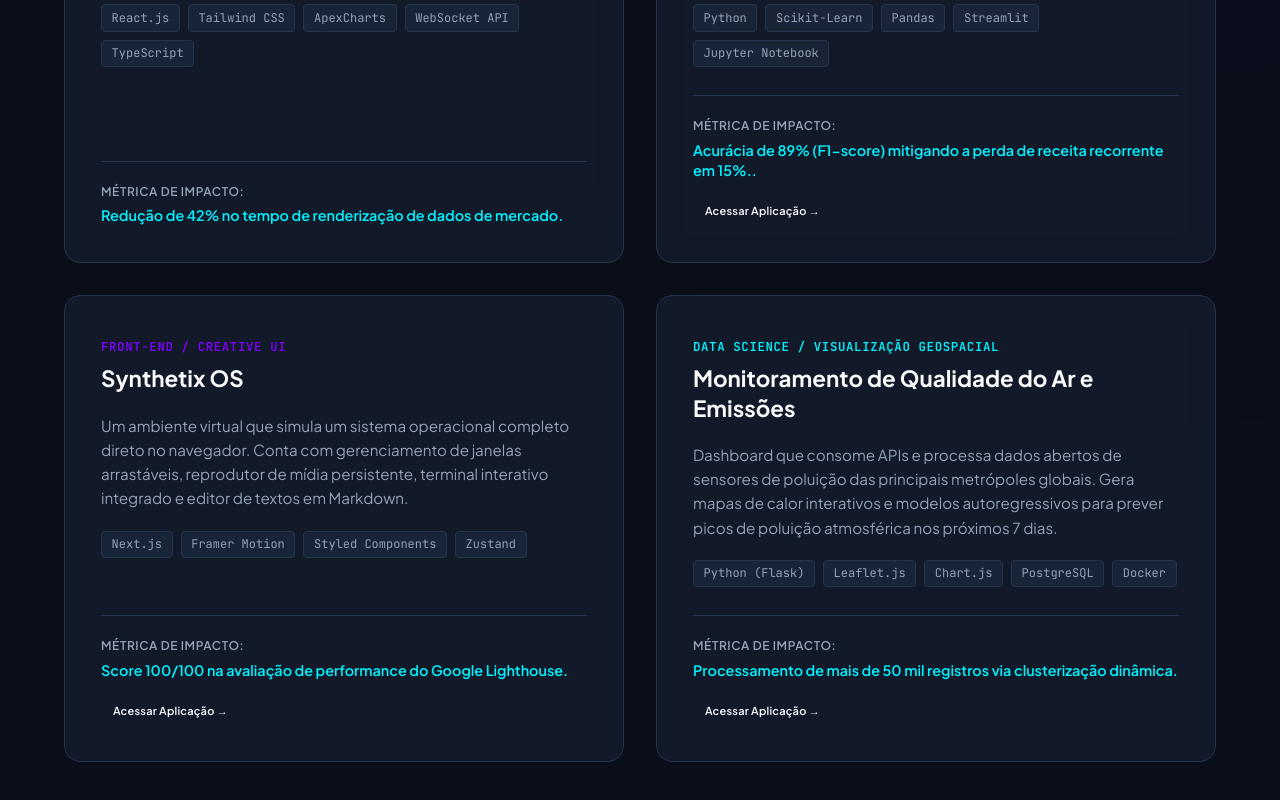
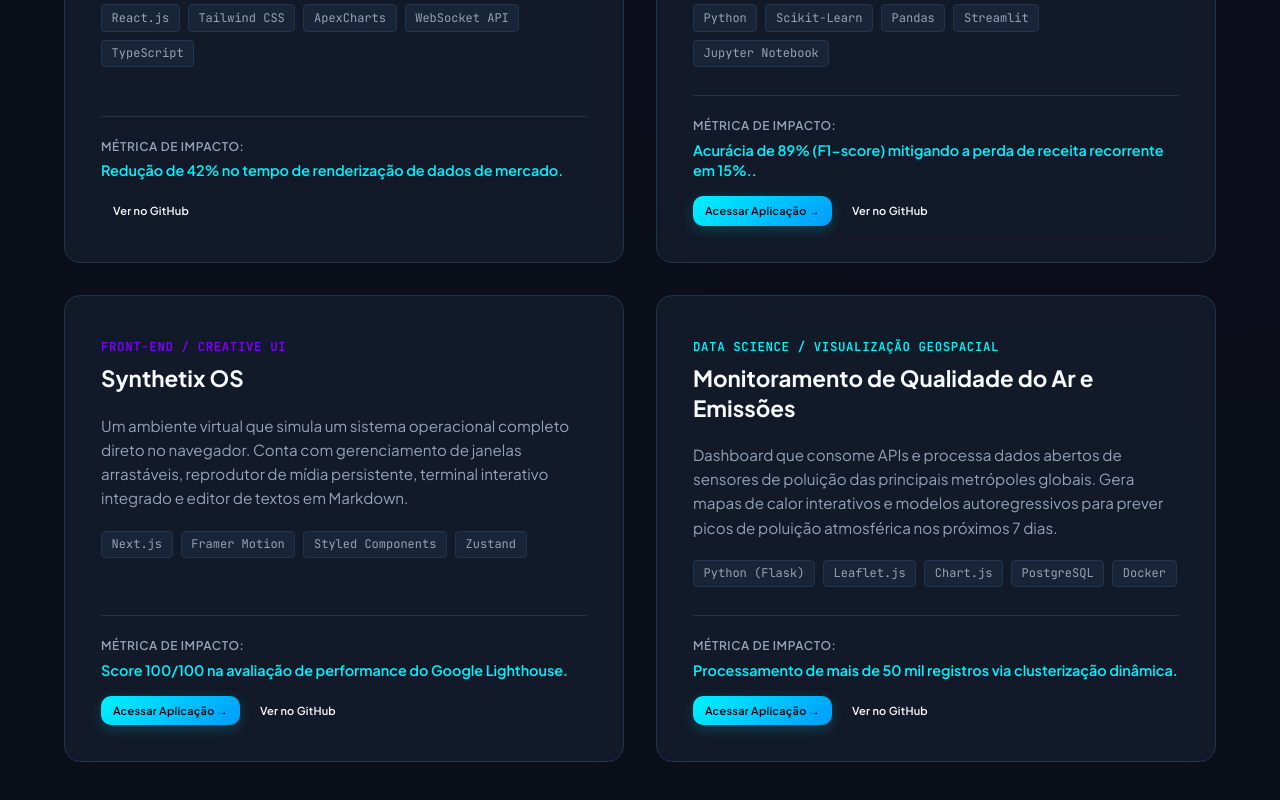
Before and after one commit to fabriciotavares-data/portfolio-web, a React (Vite) app: page / in a window 1280 px wide. Shown: the part 2249-3049 px from the top of the page. Built offline with nearby package versions, Linux system fonts and the light colour scheme.

Commit message:
feat: add GitHub links for each project card

```diff
--- a/src/components/Projects.tsx
+++ b/src/components/Projects.tsx
@@ -6,6 +6,7 @@ interface Project {
   technologies: string[];
   impact: string;
   url?: string;
+  githubUrl?: string;
 }
 
 export const Projects = () => {
@@ -15,7 +16,8 @@ export const Projects = () => {
       category: 'Front-End / Data Visualization',
       description: 'Interface moderna e de ultra-alta performance para corretoras de criptomoedas. Inclui gráficos de velas (candlestick) atualizados via WebSocket, livros de ofertas em tempo real e painel dinâmico para acompanhamento de carteira.',
       technologies: ['React.js', 'Tailwind CSS', 'ApexCharts', 'WebSocket API', 'TypeScript'],
-      impact: 'Redução de 42% no tempo de renderização de dados de mercado.'
+      impact: 'Redução de 42% no tempo de renderização de dados de mercado.',
+      githubUrl: 'https://github.com/fabriciotavares-data/aether-finance'
     },
     {
       title: 'Modelo de Previsão de Cancelamento de SaaS (Churn)',
@@ -23,7 +25,8 @@ export const Projects = () => {
       description: 'Análise exploratória e modelo de aprendizado de máquina para identificar clientes corporativos sob risco de cancelamento. Acompanha uma aplicação web interativa onde o time de sucesso do cliente pode simular cenários alterando variáveis operacionais.',
       technologies: ['Python', 'Scikit-Learn', 'Pandas', 'Streamlit', 'Jupyter Notebook'],
       impact: 'Acurácia de 89% (F1-score) mitigando a perda de receita recorrente em 15%..',
-      url: 'http://localhost:8501/'
+      url: 'http://localhost:8501/',
+      githubUrl: 'https://github.com/fabriciotavares-data/churn-guard'
     },
     {
       title: 'Synthetix OS',
@@ -31,7 +34,8 @@ export const Projects = () => {
       description: 'Um ambiente virtual que simula um sistema operacional completo direto no navegador. Conta com gerenciamento de janelas arrastáveis, reprodutor de mídia persistente, terminal interativo integrado e editor de textos em Markdown.',
       technologies: ['Next.js', 'Framer Motion', 'Styled Components', 'Zustand'],
       impact: 'Score 100/100 na avaliação de performance do Google Lighthouse.',
-      url: 'http://localhost:5174/'
+      url: 'http://localhost:5174/',
+      githubUrl: 'https://github.com/fabriciotavares-data/synthetix-os'
     },
     {
       title: 'Monitoramento de Qualidade do Ar e Emissões',
@@ -39,7 +43,8 @@ export const Projects = () => {
       description: 'Dashboard que consome APIs e processa dados abertos de sensores de poluição das principais metrópoles globais. Gera mapas de calor interativos e modelos autoregressivos para prever picos de poluição atmosférica nos próximos 7 dias.',
       technologies: ['Python (Flask)', 'Leaflet.js', 'Chart.js', 'PostgreSQL', 'Docker'],
       impact: 'Processamento de mais de 50 mil registros via clusterização dinâmica.',
-      url: 'http://localhost:8080/'
+      url: 'http://localhost:8080/',
+      githubUrl: 'https://github.com/fabriciotavares-data/air-quality'
     }
   ];
 
@@ -69,27 +74,46 @@ export const Projects = () => {
                   <span className="metric-label">Métrica de Impacto:</span>
                   <span className="metric-value text-teal">{project.impact}</span>
                 </div>
+                <div style={{ display: 'flex', flexWrap: 'wrap', gap: '8px', marginTop: '4px' }}>
                   {project.url && (
                     <a
                       href={project.url}
                       target="_blank"
                       rel="noopener noreferrer"
-                    className="btn btn-secondary"
+                      className="btn btn-primary"
                       style={{
-                      alignSelf: 'flex-start',
                         padding: '6px 12px',
                         fontSize: '11px',
                         textDecoration: 'none',
                         display: 'inline-flex',
                         alignItems: 'center',
                         gap: '4px',
-                      marginTop: '4px',
                         border: '1px solid var(--border)'
                       }}
                     >
                       Acessar Aplicação →
                     </a>
                   )}
+                  {project.githubUrl && (
+                    <a
+                      href={project.githubUrl}
+                      target="_blank"
+                      rel="noopener noreferrer"
+                      className="btn btn-secondary"
+                      style={{
+                        padding: '6px 12px',
+                        fontSize: '11px',
+                        textDecoration: 'none',
+                        display: 'inline-flex',
+                        alignItems: 'center',
+                        gap: '4px',
+                        border: '1px solid var(--border)'
+                      }}
+                    >
+                      Ver no GitHub
+                    </a>
+                  )}
+                </div>
               </div>
             </article>
           ))}
```
Lines whose indentation alone changed are shown as unchanged.
